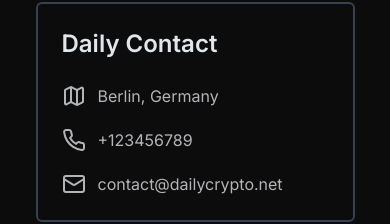
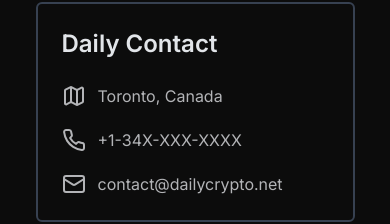
Before and after one commit to dailycrypto-me/website, a React (Vite) app: page /contact in a window 390 px wide. Shown: the part 732-956 px from the top of the page. Built offline with nearby package versions, Linux system fonts and the light colour scheme; a web font is replaced by a local one; what ldrs would draw is missing.

Commit message:
Update contact information to Toronto and new phone

```diff
--- a/src/Pages/Contact.jsx
+++ b/src/Pages/Contact.jsx
@@ -89,13 +89,13 @@ const Contact = () => {
                   <span>
                     <Map />
                   </span>{" "}
-                  Berlin, Germany
+                  Toronto, Canada
                 </p>
                 <p className="flex items-center gap-3">
                   <span>
                     <Phone />
                   </span>{" "}
-                  +123456789
+                  +1-34X-XXX-XXXX
                 </p>
                 <p className="flex items-center gap-3">
                   <span>
```
